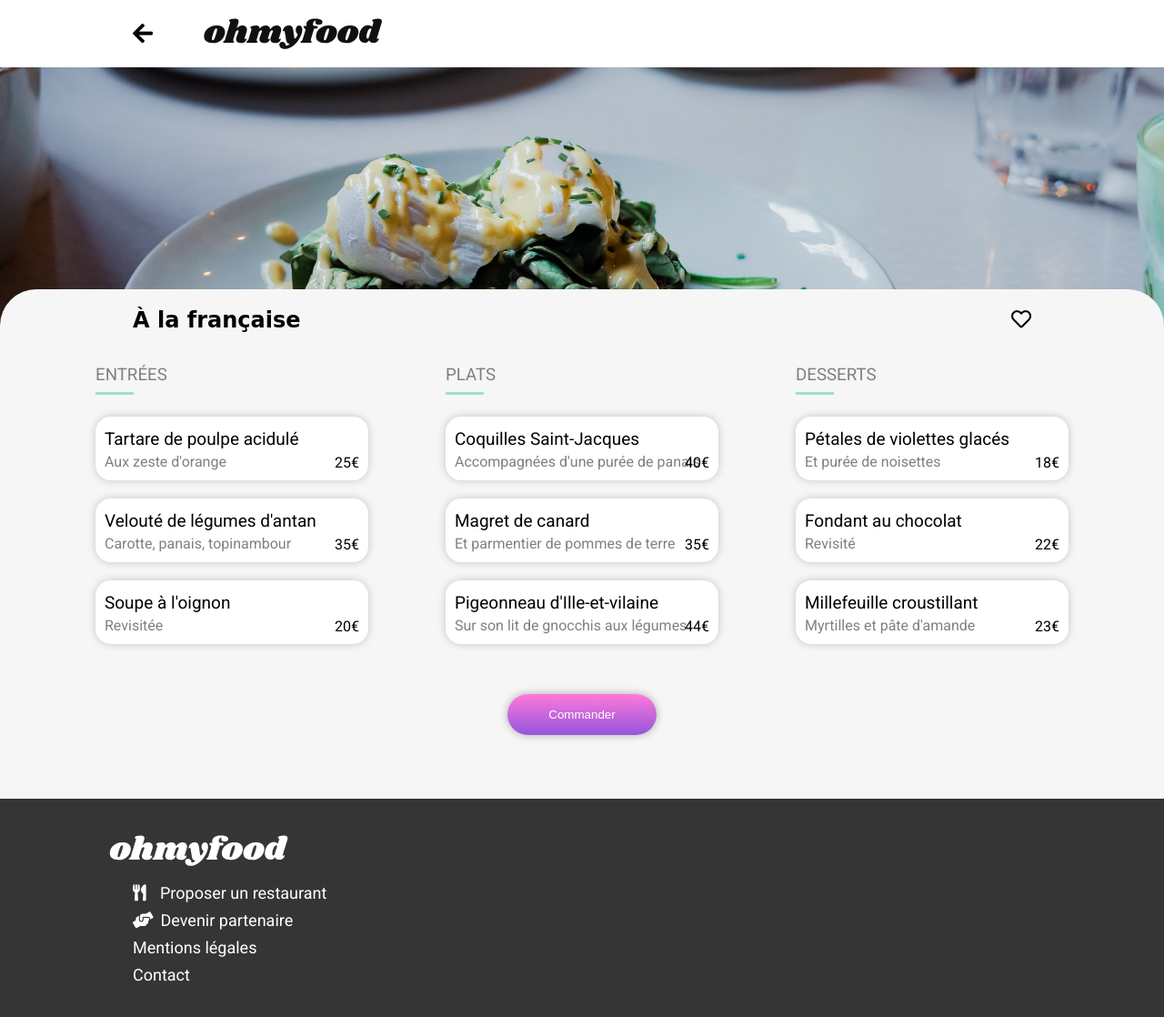
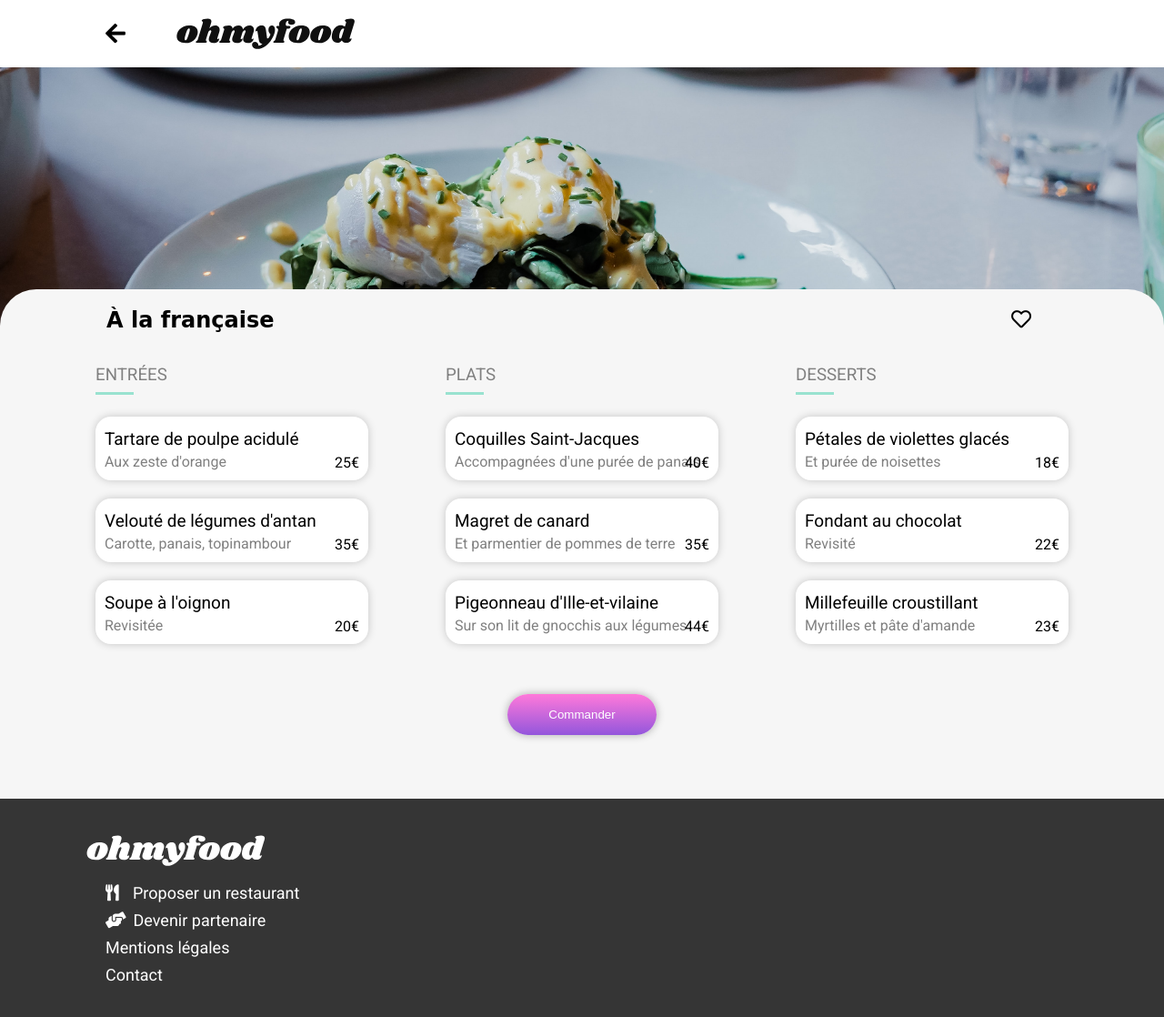
Before and after one commit to blayres/AyresBarbara_2_17022022, a plain HTML site: page pages/a-la-francaise.html in a window 1280 px wide. Shown: the whole page at 91% size. Drawn offline with Linux system fonts and the light colour scheme; a web font is replaced by a local one.

Commit message:
mise à jour

```diff
--- a/styles/style_menu.scss
+++ b/styles/style_menu.scss
@@ -41,6 +41,7 @@ body {
 header {
     display: flex;
     align-items: center;
+    margin-left: -30px;
 }
 
 .header {
@@ -87,7 +88,7 @@ header {
         justify-content: space-between;
         align-items: center;
         font-family: 'Shrikhand', cursive;
-        margin-left: 126px;
+        margin-left: 97px;
         margin-right: 126px;
 
         &__heart {
@@ -311,6 +312,7 @@ header {
     &__bloc {
         margin-bottom: 20px;
         margin-top: 20px;
+        margin-left: -30px;
 
         .logo {
             margin-bottom: 15px;
@@ -381,7 +383,7 @@ header {
 @media screen and (max-width: 768px) {
 
     .header {
-        margin-left: 0;
+        margin-left: 30px;
         margin-right: 0;
     }
 
@@ -404,6 +406,7 @@ header {
     .footer {
         &__bloc {
             margin-top: 0;
+            margin-left: 0;
 
             &-links {
                 margin-left: 0;
```
Also changed, not shown: styles/style_menu.css, 1 other file.
